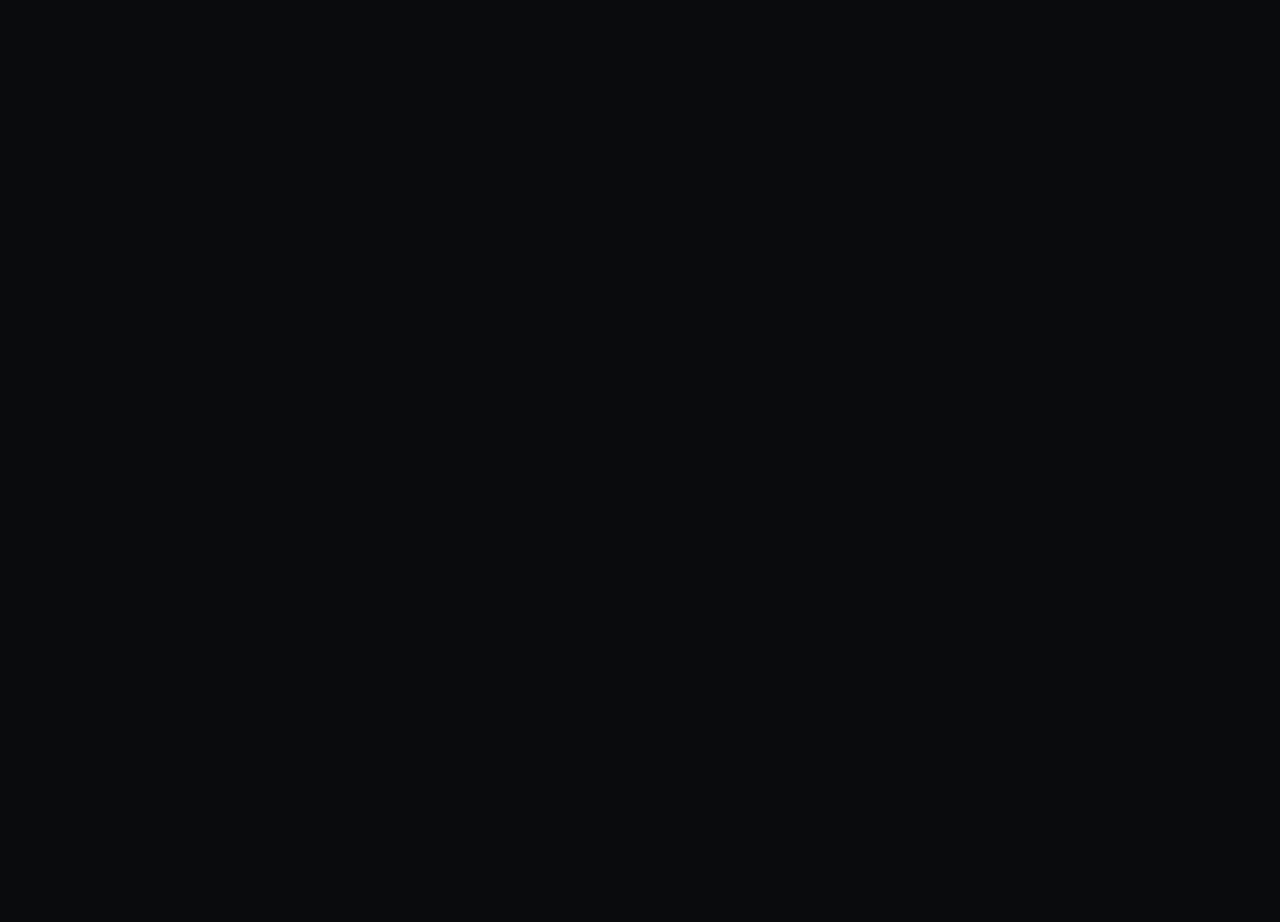
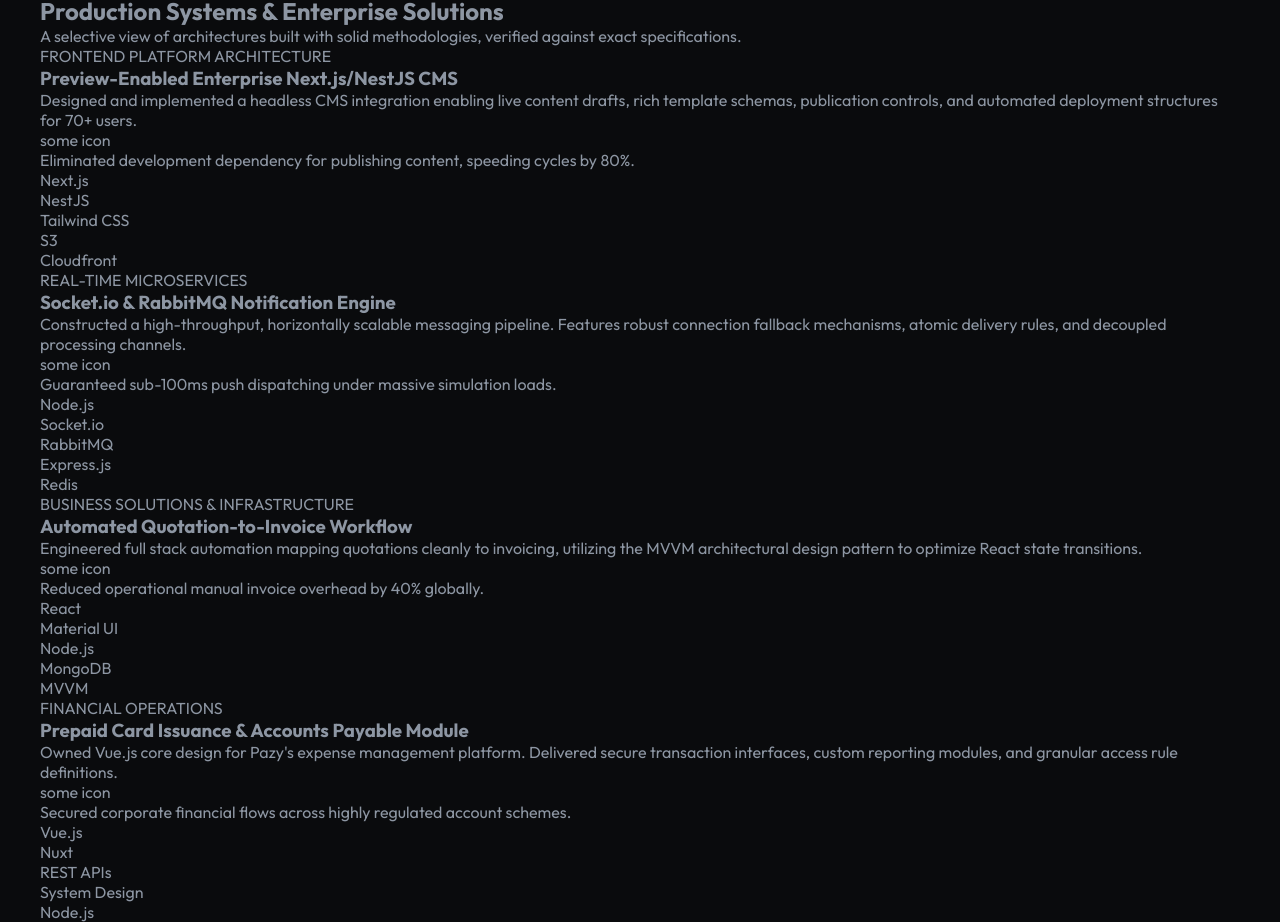
Before and after one commit to SP7TECH/portfolio-site, a React (Vite) app: page / in a window 1280 px wide. Shown: the part 675-1597 px from the top of the page. Before the commit the page ends 800 px from the top, so only its background shows below. Built offline with nearby package versions, Linux system fonts and the light colour scheme.

Commit message:
deep dives markup

```diff
--- a/src/App.jsx
+++ b/src/App.jsx
@@ -172,6 +172,203 @@
           </div>
         </div>
       </section>
+
+      <section className="deep-dives">
+        <div className="container">
+          <h6>
+            &dash;<span></span>ENGINEERING DEEP DIVES
+          </h6>
+          <h2>Production Systems & Enterprise Solutions</h2>
+          <p>
+            A selective view of architectures built with solid methodologies,
+            verified against exact specifications.
+          </p>
+
+          <div className="card-container">
+            {/* first  */}
+            <div className="deep-dive-card">
+              <span>FRONTEND PLATFORM ARCHITECTURE</span>
+              <h3>Preview-Enabled Enterprise Next.js/NestJS CMS</h3>
+              <p>
+                Designed and implemented a headless CMS integration enabling
+                live content drafts, rich template schemas, publication
+                controls, and automated deployment structures for 70+ users.
+              </p>
+
+              <div>
+                <span>some icon</span>
+                <p>
+                  Eliminated development dependency for publishing content,
+                  speeding cycles by 80%.
+                </p>
+              </div>
+
+              <div className="chips">
+                <div className="chip">
+                  <span className="blue-dot"></span>
+                  <p>Next.js</p>
+                </div>
+
+                <div className="chip">
+                  <span className="blue-dot"></span>
+                  <p>NestJS</p>
+                </div>
+
+                <div className="chip">
+                  <span className="blue-dot"></span>
+                  <p>Tailwind CSS</p>
+                </div>
+
+                <div className="chip">
+                  <span className="blue-dot"></span>
+                  <p>S3</p>
+                </div>
+
+                <div className="chip">
+                  <span className="blue-dot"></span>
+                  <p>Cloudfront</p>
+                </div>
+              </div>
+            </div>
+
+            {/* second  */}
+            <div className="deep-dive-card">
+              <span>REAL-TIME MICROSERVICES</span>
+              <h3>Socket.io & RabbitMQ Notification Engine</h3>
+              <p>
+                Constructed a high-throughput, horizontally scalable messaging
+                pipeline. Features robust connection fallback mechanisms, atomic
+                delivery rules, and decoupled processing channels.
+              </p>
+
+              <div>
+                <span>some icon</span>
+                <p>
+                  Guaranteed sub-100ms push dispatching under massive simulation
+                  loads.
+                </p>
+              </div>
+
+              <div className="chips">
+                <div className="chip">
+                  <span className="blue-dot"></span>
+                  <p>Node.js</p>
+                </div>
+
+                <div className="chip">
+                  <span className="blue-dot"></span>
+                  <p>Socket.io</p>
+                </div>
+
+                <div className="chip">
+                  <span className="blue-dot"></span>
+                  <p>RabbitMQ</p>
+                </div>
+
+                <div className="chip">
+                  <span className="blue-dot"></span>
+                  <p>Express.js</p>
+                </div>
+
+                <div className="chip">
+                  <span className="blue-dot"></span>
+                  <p>Redis</p>
+                </div>
+              </div>
+            </div>
+
+            {/* third  */}
+            <div className="deep-dive-card">
+              <span>BUSINESS SOLUTIONS & INFRASTRUCTURE</span>
+              <h3>Automated Quotation-to-Invoice Workflow</h3>
+              <p>
+                Engineered full stack automation mapping quotations cleanly to
+                invoicing, utilizing the MVVM architectural design pattern to
+                optimize React state transitions.
+              </p>
+
+              <div>
+                <span>some icon</span>
+                <p>
+                  Reduced operational manual invoice overhead by 40% globally.
+                </p>
+              </div>
+
+              <div className="chips">
+                <div className="chip">
+                  <span className="blue-dot"></span>
+                  <p>React</p>
+                </div>
+
+                <div className="chip">
+                  <span className="blue-dot"></span>
+                  <p>Material UI</p>
+                </div>
+
+                <div className="chip">
+                  <span className="blue-dot"></span>
+                  <p>Node.js</p>
+                </div>
+
+                <div className="chip">
+                  <span className="blue-dot"></span>
+                  <p>MongoDB</p>
+                </div>
+
+                <div className="chip">
+                  <span className="blue-dot"></span>
+                  <p>MVVM</p>
+                </div>
+              </div>
+            </div>
+
+            <div className="deep-dive-card">
+              <span>FINANCIAL OPERATIONS</span>
+              <h3>Prepaid Card Issuance & Accounts Payable Module</h3>
+              <p>
+                Owned Vue.js core design for Pazy's expense management platform.
+                Delivered secure transaction interfaces, custom reporting
+                modules, and granular access rule definitions.
+              </p>
+
+              <div>
+                <span>some icon</span>
+                <p>
+                  Secured corporate financial flows across highly regulated
+                  account schemes.
+                </p>
+              </div>
+
+              <div className="chips">
+                <div className="chip">
+                  <span className="blue-dot"></span>
+                  <p>Vue.js</p>
+                </div>
+
+                <div className="chip">
+                  <span className="blue-dot"></span>
+                  <p>Nuxt</p>
+                </div>
+
+                <div className="chip">
+                  <span className="blue-dot"></span>
+                  <p>REST APIs</p>
+                </div>
+
+                <div className="chip">
+                  <span className="blue-dot"></span>
+                  <p>System Design</p>
+                </div>
+
+                <div className="chip">
+                  <span className="blue-dot"></span>
+                  <p>Node.js</p>
+                </div>
+              </div>
+            </div>
+          </div>
+        </div>
+      </section>
     </>
   );
 }
```
